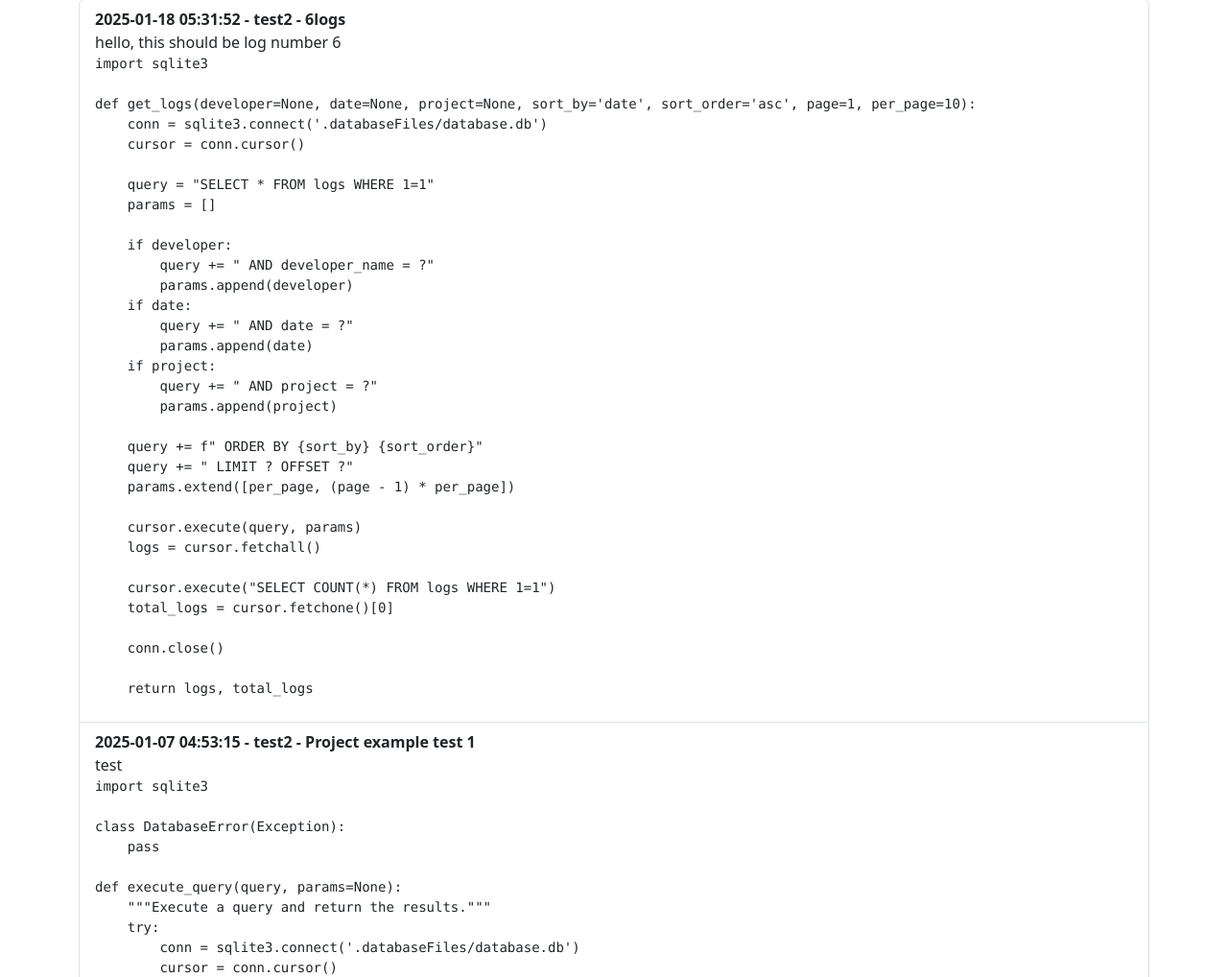
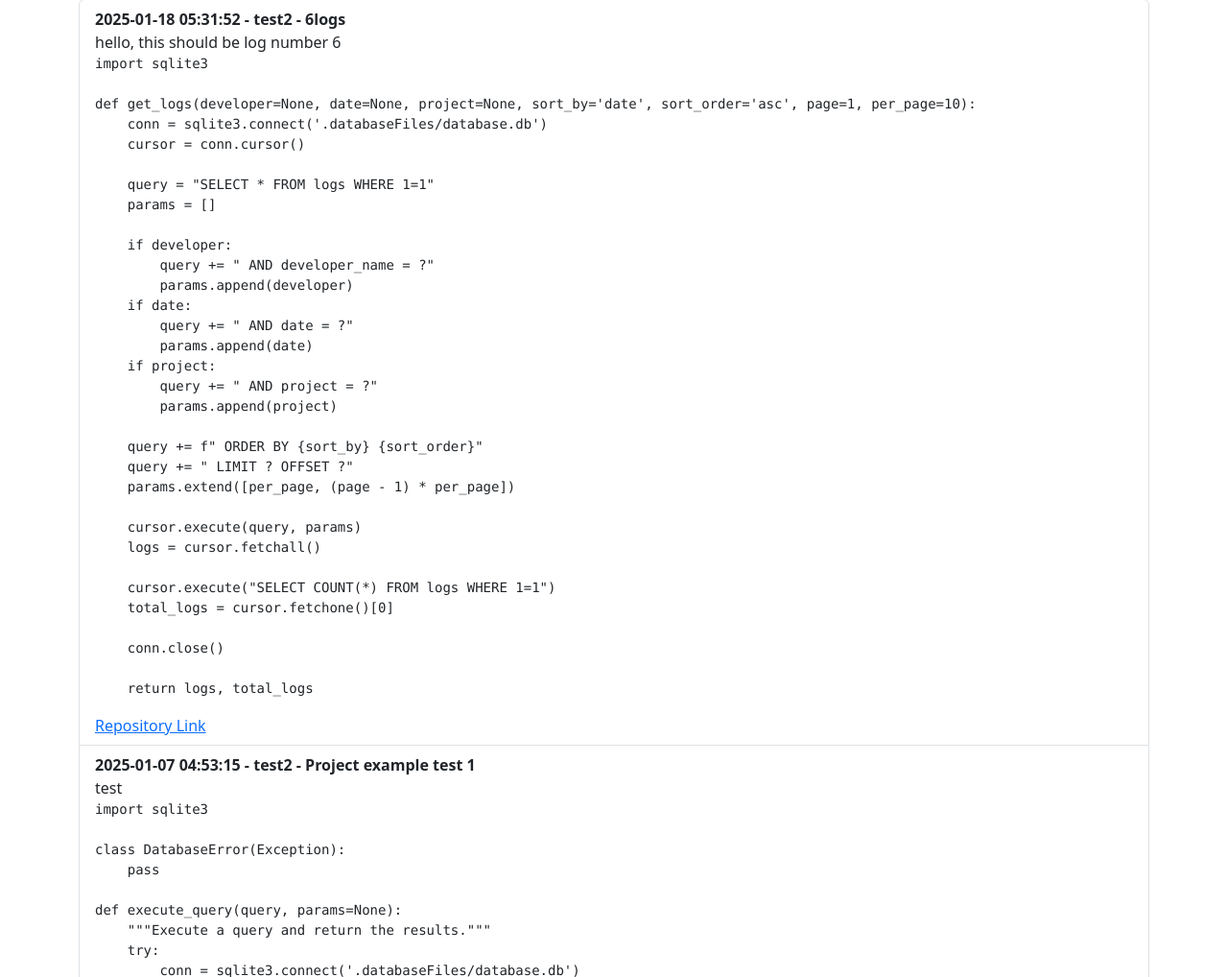
Before and after one commit to cameronly08/HSCTask1-Cameron.Ly, a Flask app: page /home_logged_in in a window 1280 px wide. Shown: the part 429-1447 px from the top of the page at 96% size. Run offline with Flask 3, Linux system fonts and the light colour scheme; a user stored in the database is signed in; data comes from the database, SQL or seed files in the repository; both versions use the stored data as it was after the commit; some libraries are stand-ins or nearby versions.

Commit message:
fixed missing repo link on logs

```diff
--- a/templates/home_logged_in.html
+++ b/templates/home_logged_in.html
@@ -56,6 +56,9 @@
       <div class="log-content">
         {{ log.content }}
         <pre>{{ log.code_snippet }}</pre>
+        {% if log.repository_link %}
+        <a href="{{ log.repository_link }}" target="_blank">Repository Link</a>
+        {% endif %}
       </div>
     </li>
     {% endfor %} {% else %}
```
Also changed, not shown: .databaseFiles/database.db, 1 other file.
